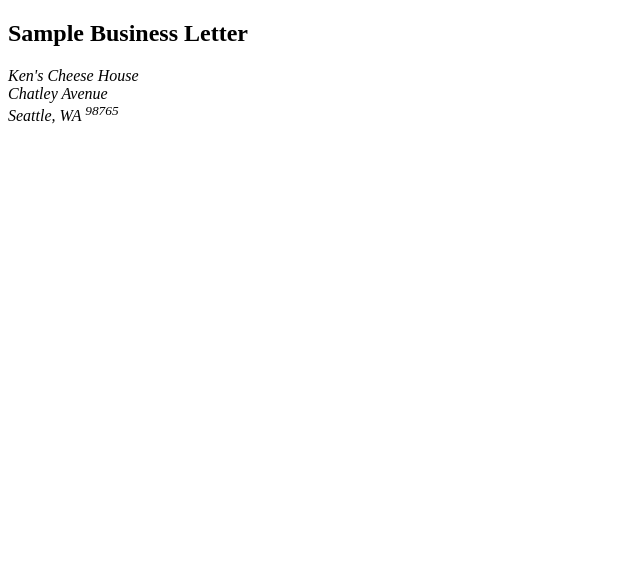
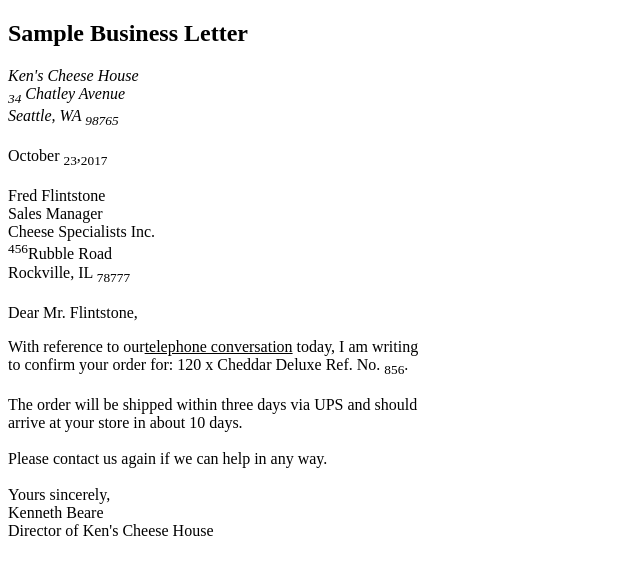
Before and after one commit to Rick321-debug/frontendPractice-, a plain HTML site: page THA-1/Solution/index.html in a window 1280 px wide. Shown: the whole page, without its empty margins (0-640 px from the left). Drawn offline with Linux system fonts and the light colour scheme.

Commit message:
My full solution

```diff
--- a/THA-1/Solution/index.html
+++ b/THA-1/Solution/index.html
@@ -9,9 +9,27 @@
 </head>
 <body>
     <h2>Sample Business Letter</h2>
-    <address>    Ken's Cheese House
-        <br>Chatley Avenue<br>Seattle, WA <sup>98765</sup></address>
+    <address>
+        Ken's Cheese House
+    <br><sub>34</sub> Chatley Avenue
+    <br>Seattle, WA <sub>98765</sub>
+    </address>
+    <br>October <sub>23</sub>,<sub>2017</sub><br>
 
+    <br>Fred Flintstone
+    <br>Sales Manager
+    <br>Cheese Specialists Inc.
+    <br><sup>456</sup>Rubble Road
+    <br>Rockville, IL <sub>78777</sub><br>
+    <br>Dear Mr. Flintstone,
+    <p>With reference to our<u>telephone conversation</u> today, I am writing
+    <br>to confirm your order for: 120 x Cheddar Deluxe Ref. No. <sub>856</sub>.<br>
+    <br>The order will be shipped within three days via UPS and should
+    <br>arrive at your store in about 10 days.<br>
+    <br>Please contact us again if we can help in any way.<br>
+    <br>Yours sincerely,
+    <br>Kenneth Beare
+    <br>Director of Ken's Cheese House
 </p>
 </body>
 </html>
```
